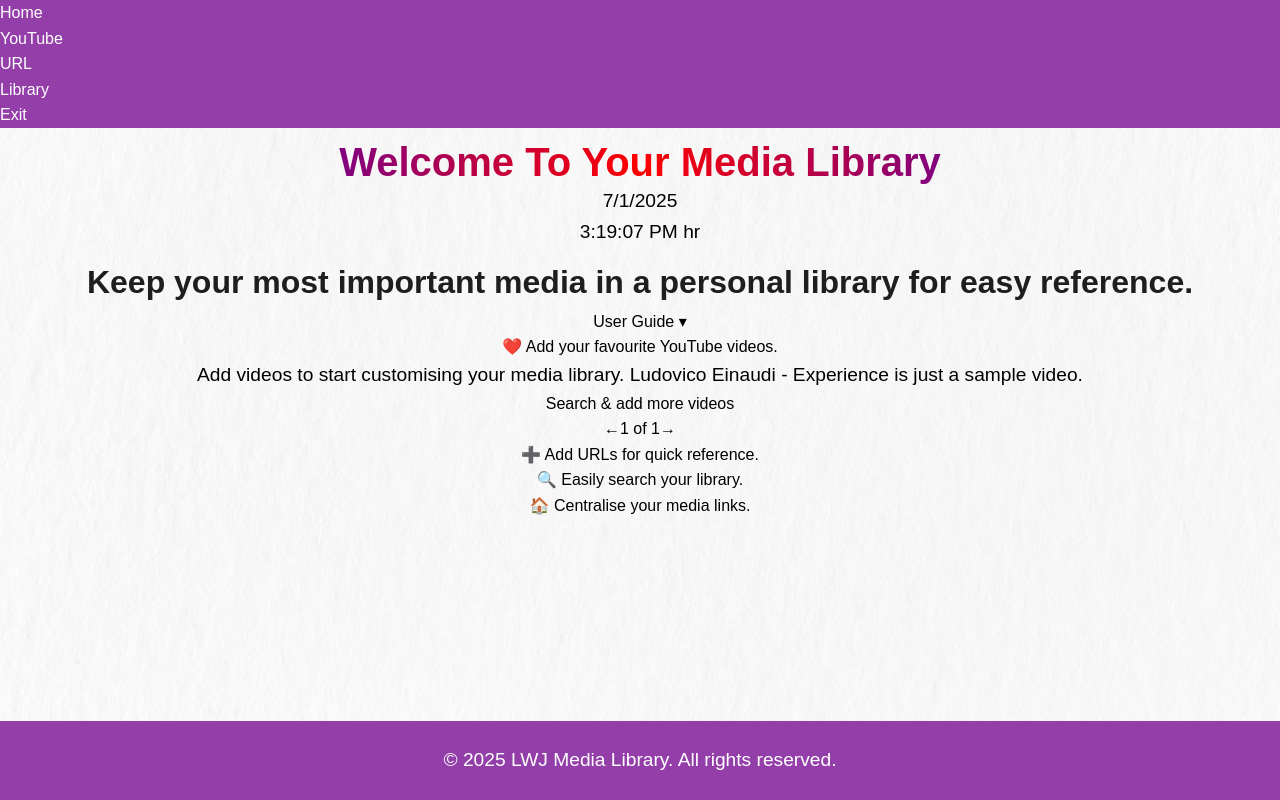
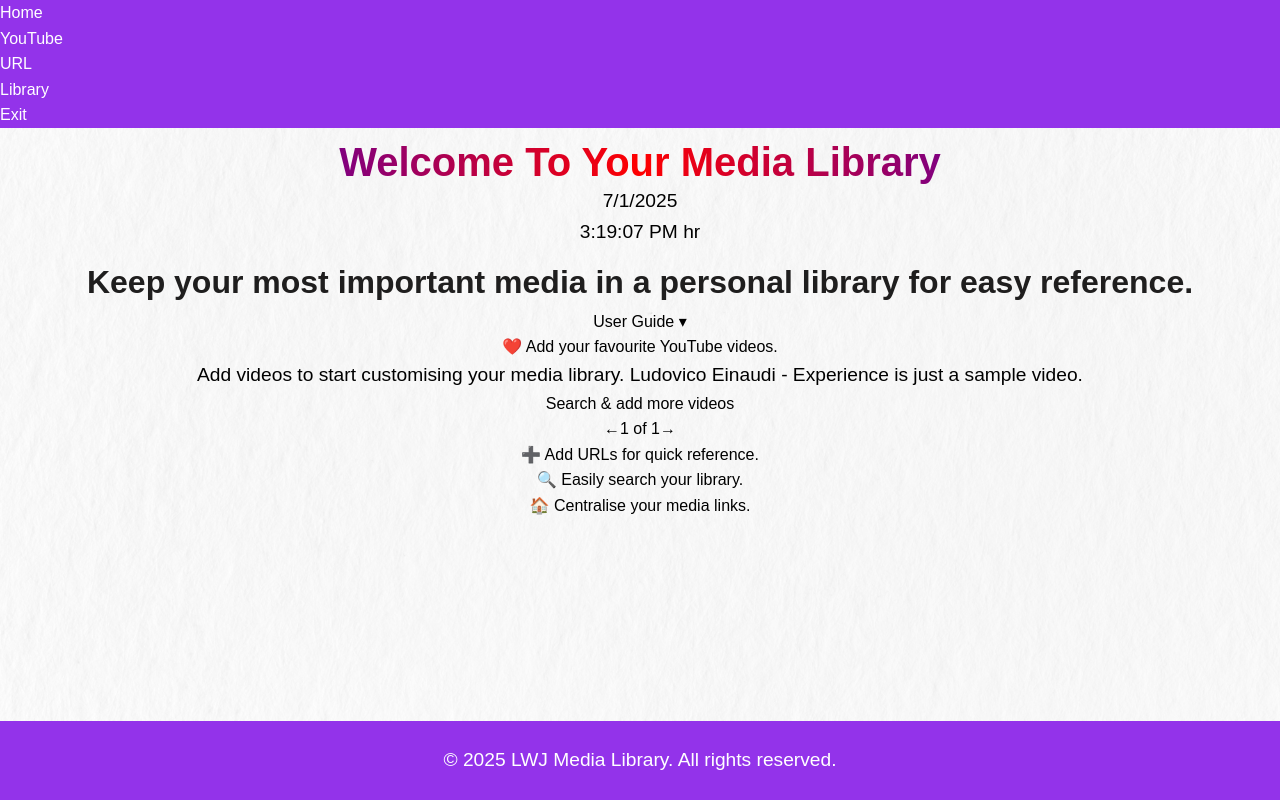
Before and after one commit to uk030621/KeepTube, a Next.js app: page /mediastart in a window 1280 px wide. Built offline with nearby package versions, Linux system fonts and the light colour scheme; no server answers.

Commit message:
Improved colour harmony

```diff
--- a/app/globals.css
+++ b/app/globals.css
@@ -21,7 +21,7 @@ body {
 }
 
 header {
-  background-color: #933ea9;
+  background-color: #9333ea;
   padding: 0;
   color: white;
   width: 100%;
@@ -95,7 +95,7 @@ main {
 }
 
 footer {
-  background-color: #933ea9;
+  background-color: #9333ea;
   color: white;
   text-align: center;
   padding: 1.5rem 0;
```
Also changed, not shown: app/mediastart/page.jsx (+4 -3 lines).
